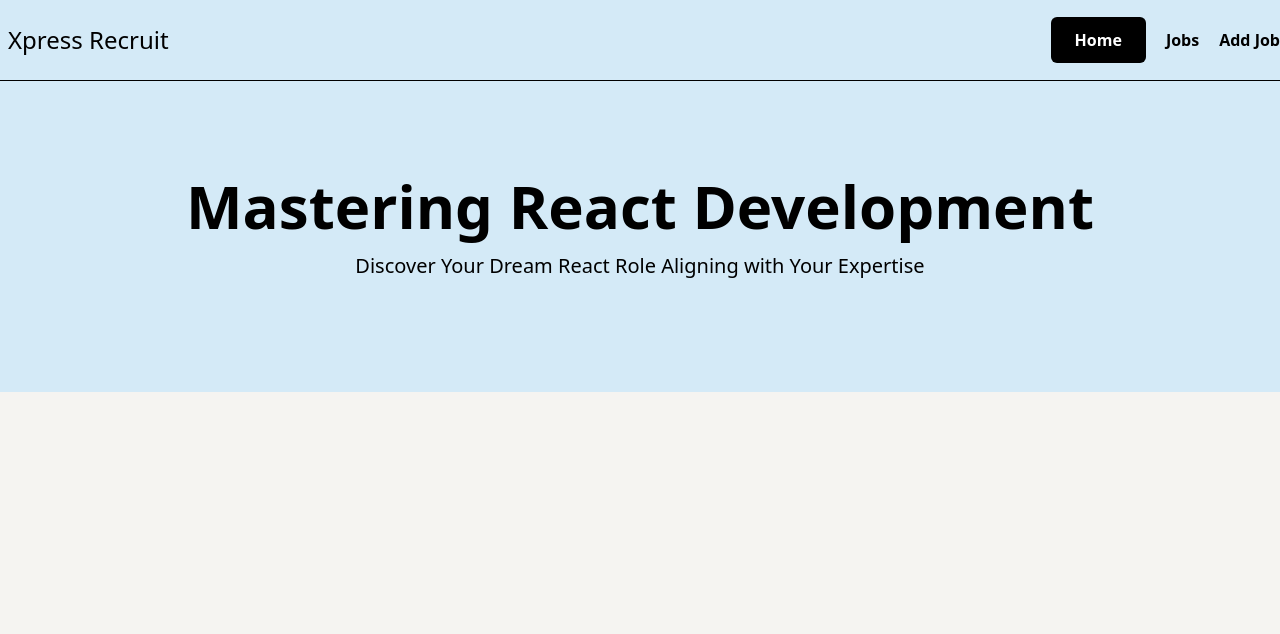
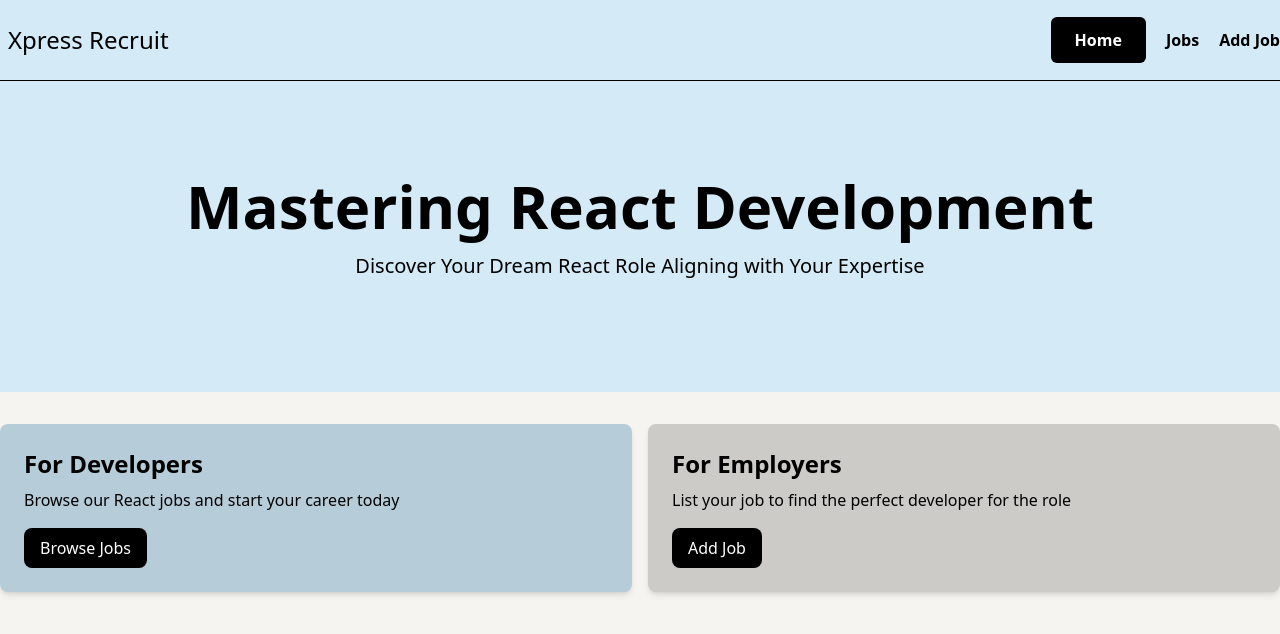
Before and after one commit to sakayat/xpress-recruit, a React (Vite) app: page / in a window 1280 px wide. Shown: the top 634 px of the page. Built offline with nearby package versions, Linux system fonts and the light colour scheme.

Commit message:
features added

```diff
--- a/src/App.jsx
+++ b/src/App.jsx
@@ -1,3 +1,4 @@
+import Features from "./components/Features";
 import Hero from "./components/Hero";
 import Navbar from "./components/Navbar";
 
@@ -6,6 +7,7 @@ const App = () => {
     <div className="container mx-auto">
       <Navbar />
       <Hero />
+      <Features />
     </div>
   );
 };
--- /dev/null
+++ b/src/components/Card.jsx
@@ -0,0 +1,20 @@
+import { Link } from "react-router-dom";
+
+const Card = ({ item }) => {
+  return (
+    <div className={`${item.id === 1 ? "bg-light-blue" : "bg-grayish-brown"} p-6 rounded-lg shadow-md`}>
+      <h2 className="text-2xl font-bold">{item.title}</h2>
+      <p className="mt-2 mb-4">
+        {item.des}
+      </p>
+      <Link
+        to={item.href}
+        className="inline-block bg-black text-white rounded-lg px-4 py-2 hover:bg-gray-700"
+      >
+        {item.button}
+      </Link>
+    </div>
+  );
+};
+
+export default Card;
--- /dev/null
+++ b/src/components/Features.jsx
@@ -0,0 +1,34 @@
+import Card from "./Card";
+
+const featuresInfo = [
+  {
+    id: 1,
+    title: "For Developers",
+    des: " Browse our React jobs and start your career today",
+    button: "Browse Jobs",
+    href: "jobs",
+  },
+  {
+    id: 2,
+    title: "For Employers",
+    des: "List your job to find the perfect developer for the role",
+    button: " Add Job",
+    href: "add-job",
+  },
+];
+
+const Features = () => {
+  return (
+    <section className="py-4">
+      <div className="container mx-auto">
+        <div className="grid grid-cols-1 md:grid-cols-2 gap-4 py-4 rounded-lg">
+          {featuresInfo.map((item, index) => (
+            <Card key={index} item={item} />
+          ))}
+        </div>
+      </div>
+    </section>
+  );
+};
+
+export default Features;
--- a/tailwind.config.js
+++ b/tailwind.config.js
@@ -8,7 +8,9 @@ export default {
     extend: {
       colors: {
         "light-grayish": "#f5f4f1",
-        "sky-blue": "#d4eaf7"
+        "sky-blue": "#d4eaf7",
+        "light-blue": "#b6ccd8",
+        "grayish-brown": "#cccbc8"
       }
     },
   },
```
